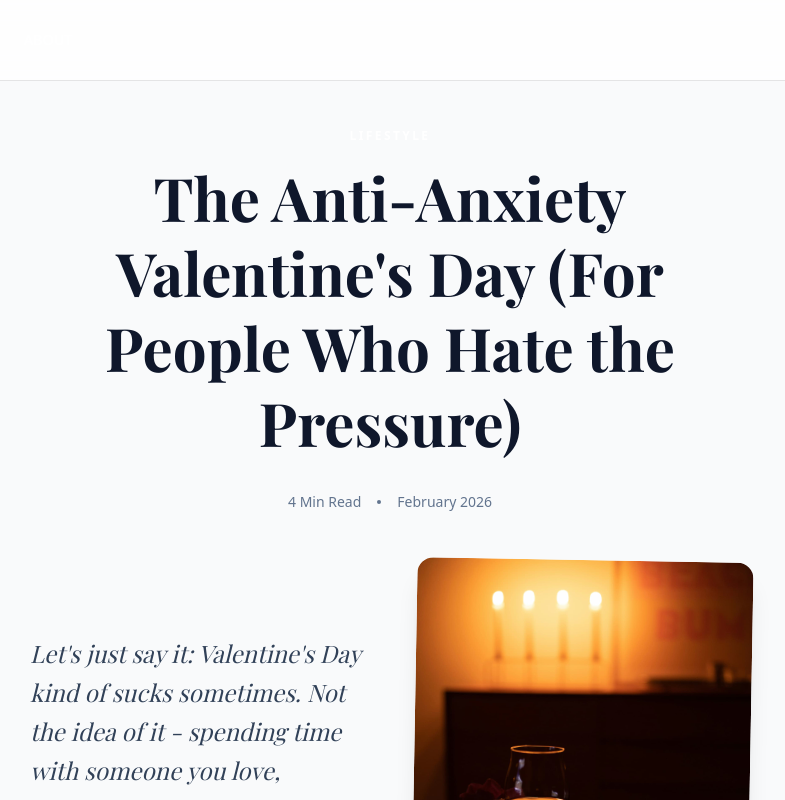
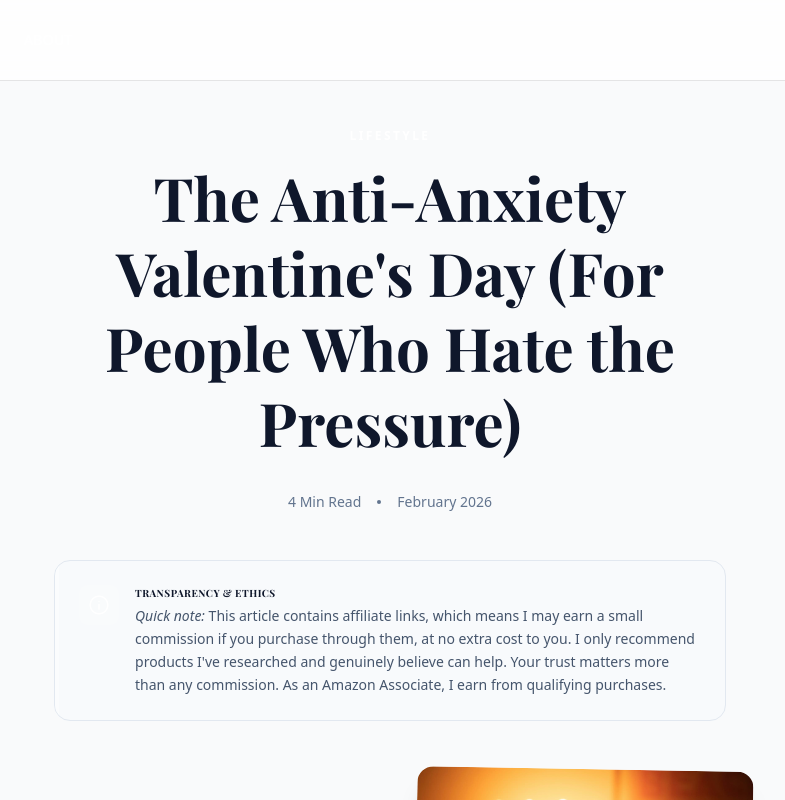
Before and after one commit to FormiloStudios/calmclarity_stitch, a Next.js app: page /articles/the-anti-anxiety-valentines-day-for-people-who-hate-the-pressure in a window 1280 px wide. Shown: the top 800 px of the page, without its empty margins (250-1035 px from the left). Built offline with nearby package versions, Linux system fonts and the light colour scheme; a web font is replaced by a local one.

Commit message:
Add stylized Affiliate Disclosure component to all primary articles

```diff
--- a/src/app/articles/how-to-stop-relationship-anxiety-from-ruining-valentines-day/page.tsx
+++ b/src/app/articles/how-to-stop-relationship-anxiety-from-ruining-valentines-day/page.tsx
@@ -4,6 +4,7 @@ import { Footer } from "@/components/Footer";
 import { NewsletterSection } from "@/components/NewsletterSection";
 import { ShareSection } from "@/components/ShareSection";
 import { CommentsSection } from "@/components/CommentsSection";
+import { AffiliateDisclosure } from "@/components/AffiliateDisclosure";
 
 export default function ArticlePage() {
     return (
@@ -25,6 +26,7 @@ export default function ArticlePage() {
                             <span>February 2026</span>
                         </div>
                     </header>
+                    <AffiliateDisclosure />
 
                     <div className="flex flex-col lg:flex-row gap-12 items-center mb-16">
                         <div className="lg:w-1/2">
--- a/src/app/articles/the-anti-anxiety-valentines-day-for-people-who-hate-the-pressure/page.tsx
+++ b/src/app/articles/the-anti-anxiety-valentines-day-for-people-who-hate-the-pressure/page.tsx
@@ -4,6 +4,7 @@ import { Footer } from "@/components/Footer";
 import { NewsletterSection } from "@/components/NewsletterSection";
 import { ShareSection } from "@/components/ShareSection";
 import { CommentsSection } from "@/components/CommentsSection";
+import { AffiliateDisclosure } from "@/components/AffiliateDisclosure";
 
 export default function ArticlePage() {
     return (
@@ -25,6 +26,7 @@ export default function ArticlePage() {
                             <span>February 2026</span>
                         </div>
                     </header>
+                    <AffiliateDisclosure />
 
                     <div className="flex flex-col lg:flex-row gap-12 items-center mb-16">
                         <div className="lg:w-1/2">
--- a/src/app/articles/why-you-feel-anxious-before-date-night/page.tsx
+++ b/src/app/articles/why-you-feel-anxious-before-date-night/page.tsx
@@ -4,6 +4,7 @@ import { Footer } from "@/components/Footer";
 import { NewsletterSection } from "@/components/NewsletterSection";
 import { ShareSection } from "@/components/ShareSection";
 import { CommentsSection } from "@/components/CommentsSection";
+import { AffiliateDisclosure } from "@/components/AffiliateDisclosure";
 
 export default function ArticlePage() {
     return (
@@ -25,6 +26,7 @@ export default function ArticlePage() {
                             <span>February 2026</span>
                         </div>
                     </header>
+                    <AffiliateDisclosure />
 
                     <div className="flex flex-col lg:flex-row gap-12 items-center mb-16">
                         <div className="lg:w-1/2">
--- /dev/null
+++ b/src/components/AffiliateDisclosure.tsx
@@ -0,0 +1,24 @@
+export function AffiliateDisclosure() {
+    return (
+        <div className="max-w-2xl mx-auto mb-12">
+            <div className="bg-slate-50 dark:bg-white/5 border border-slate-200 dark:border-white/10 p-6 rounded-2xl relative overflow-hidden group hover:border-primary/30 transition-colors duration-500">
+                {/* Subtle background accent */}
+                <div className="absolute top-0 left-0 w-1 h-full bg-primary opacity-50 group-hover:opacity-100 transition-opacity"></div>
+
+                <div className="flex gap-4 items-start">
+                    <div className="bg-primary/10 p-2 rounded-lg flex items-center justify-center">
+                        <span className="material-symbols-outlined text-primary text-lg">info</span>
+                    </div>
+                    <div className="text-sm leading-relaxed text-slate-600 dark:text-slate-400">
+                        <span className="font-display font-bold text-slate-900 dark:text-white block mb-1 uppercase tracking-wider text-[10px]">
+                            Transparency & Ethics
+                        </span>
+                        <p className="font-light">
+                            <span className="font-normal italic">Quick note:</span> This article contains affiliate links, which means I may earn a small commission if you purchase through them, at no extra cost to you. I only recommend products I&#39;ve researched and genuinely believe can help. Your trust matters more than any commission. As an Amazon Associate, I earn from qualifying purchases.
+                        </p>
+                    </div>
+                </div>
+            </div>
+        </div>
+    );
+}
```
Also changed, not shown: public/val_article2a.jpg.
